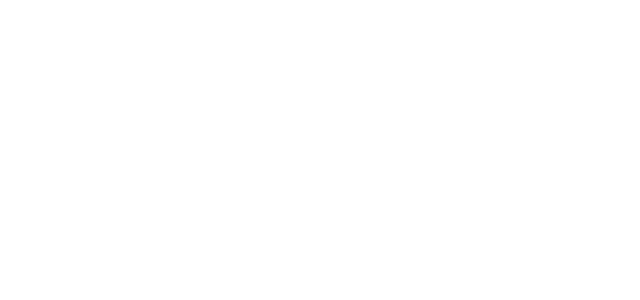
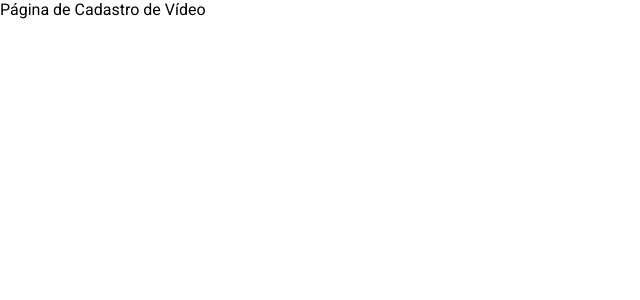
Before and after one commit to ElladanTasartir/codeflix, a React (Create React App) app: page /cadastro/video in a window 1280 px wide. Shown: the top 300 px of the page, without its empty margins (0-640 px from the left). Built offline with nearby package versions, Linux system fonts and the light colour scheme.

Commit message:
feat: :ok_hand: add CadastroVideo e 404 to routes

```diff
--- a/src/index.tsx
+++ b/src/index.tsx
@@ -1,13 +1,16 @@
 import React from 'react';
 import ReactDOM from 'react-dom';
+import { BrowserRouter, Switch, Route } from 'react-router-dom';
 import App from './App';
+import CadastroVideo from './pages/cadastro/Video';
 import './index.css';
-import { BrowserRouter, Switch, Route } from 'react-router-dom';
 
 ReactDOM.render(
   <BrowserRouter>
     <Switch>
       <Route exact path="/" component={App} />
+      <Route exact path="/cadastro/video" component={CadastroVideo} />
+      <Route component={() => <div>Página 404</div>} />
     </Switch>
   </BrowserRouter>,
   document.getElementById('root')
```
